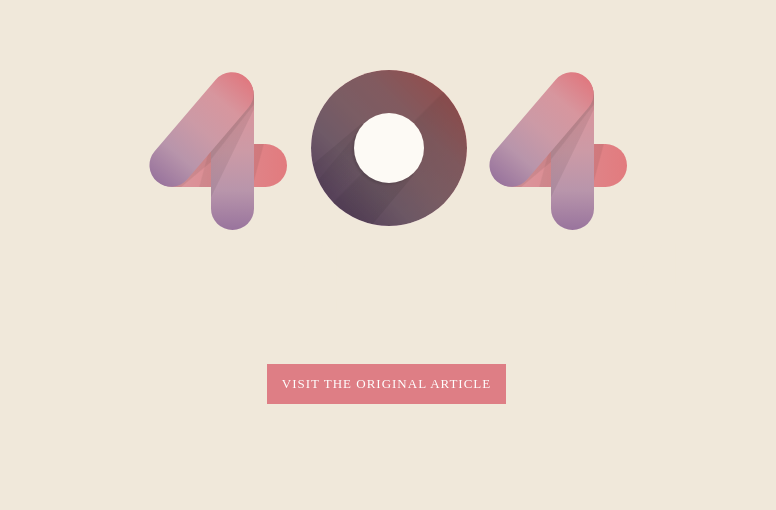
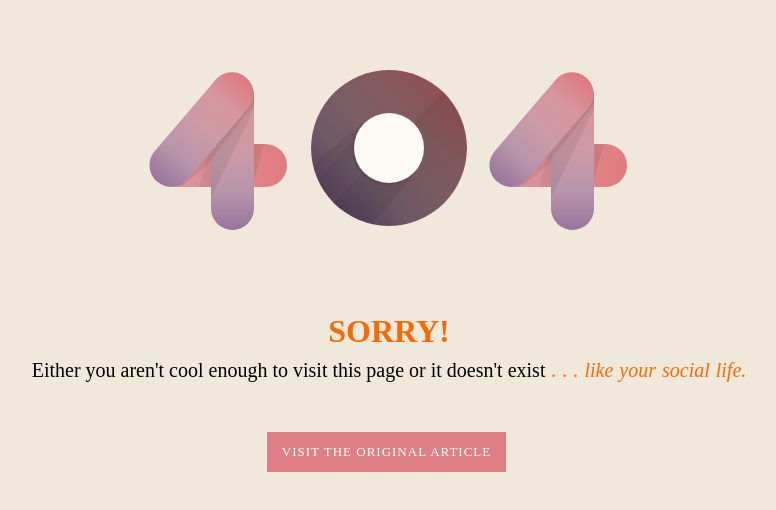
Before and after one commit to harshituprety/404-Page, a plain HTML site: page index.html in a window 1280 px wide. Shown: the whole page, without its empty margins (251-1027 px from the left). Drawn offline with Linux system fonts and the light colour scheme.

Commit message:
second commit

```diff
--- a/index.html
+++ b/index.html
@@ -15,6 +15,11 @@
         <span class="zero"><span class="screen-reader-text">0</span></span>
         <span class="four"><span class="screen-reader-text">4</span></span>
     </section>
+    <div class="center">
+        <h1>SORRY!</h1>
+        <a>Either you aren't cool enough to visit this page or it doesn't exist<span> . . . like your social
+                life.</span></a>
+    </div>
     <div class="link-container">
         <a target="_blank" href="https://www.youtube.com/watch?v=dQw4w9WgXcQ" class="more-link">Visit the original
             article</a>
--- a/style.css
+++ b/style.css
@@ -27,6 +27,30 @@ body {
 
 .link-container {
     text-align: center;
+}
+
+.center {
+    text-align: center;
+}
+
+.center>h1 {
+    text-align: center;
+    color: rgb(246, 106, 6);
+    line-height: 35px;
+    padding-bottom: 10px;
+    font-family: Minecraft;
+}
+
+.center>a {
+    font-family: Thaknus;
+    font-size: 20px;
+}
+
+.center>a>span {
+    color: rgb(246, 106, 6);
+    font-family: Abygaer;
+    font-style: italic;
+    word-spacing: 1px;
 }
 
 a.more-link {
```
